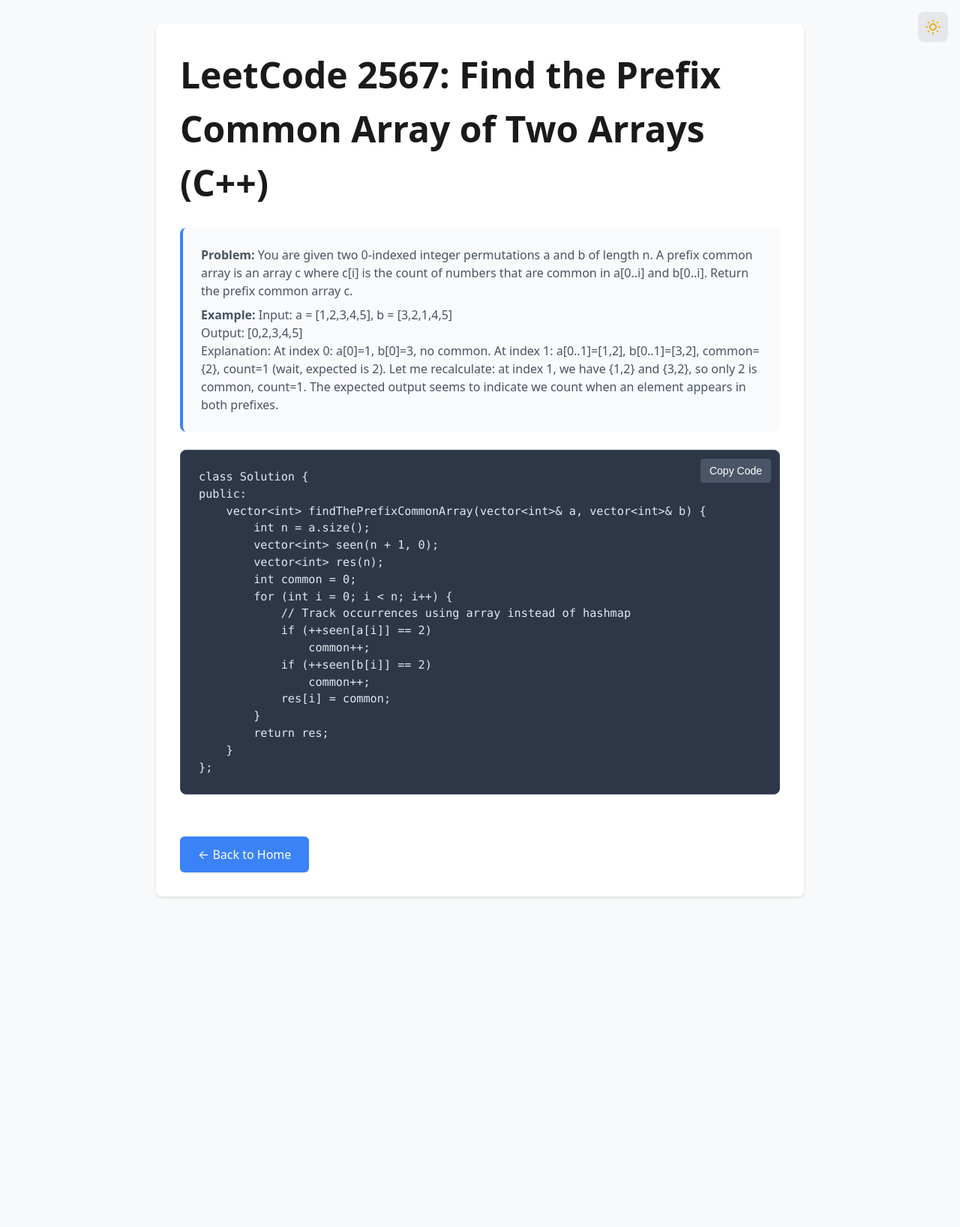
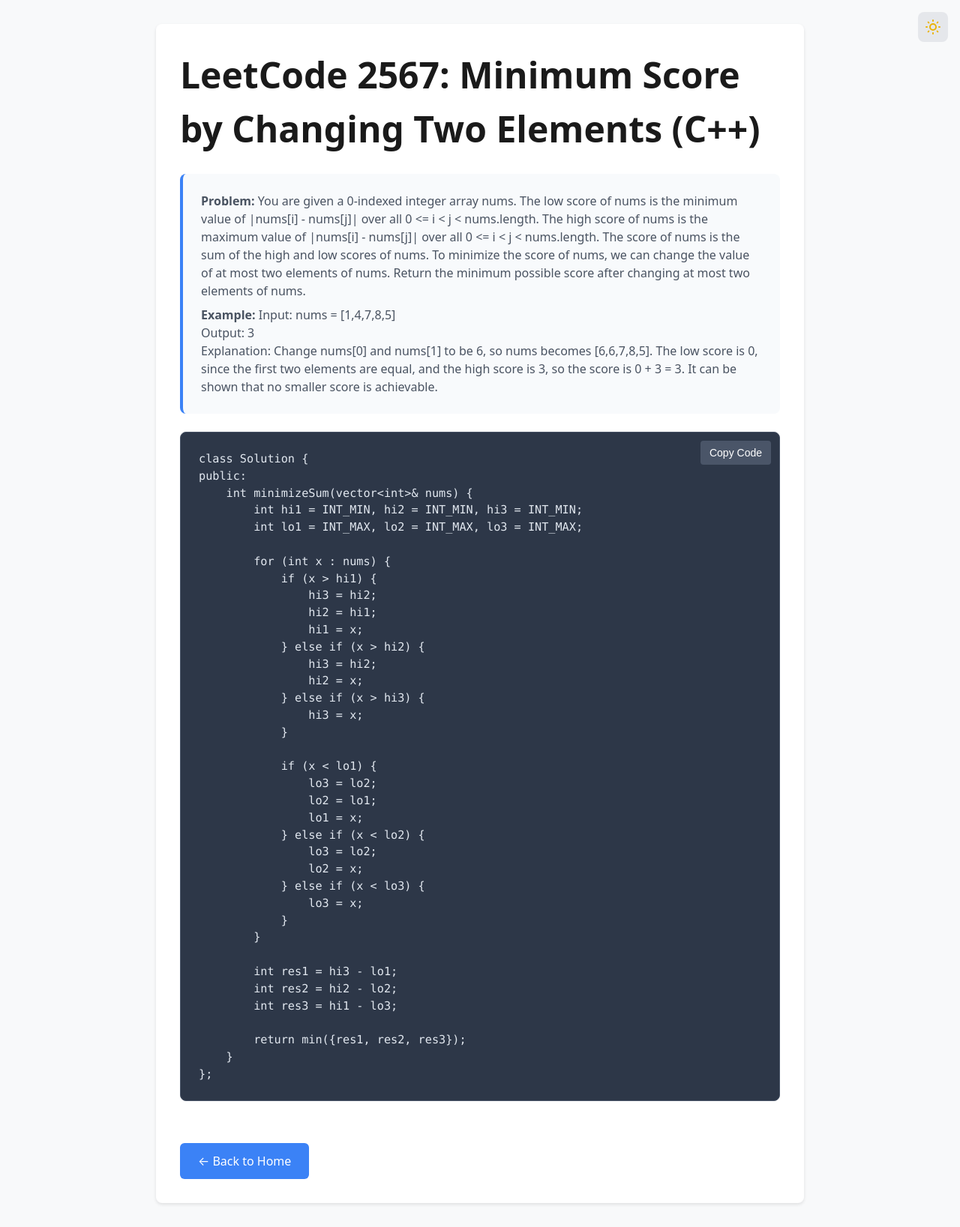
Before and after one commit to rishi-tiwari023/letcpp, a Node server app: template views/2567.ejs in a window 1280 px wide. Shown: the whole page at 75% size. Before the commit the page ends 1198 px from the top, so only its background shows below. Run offline with Node 20, Linux system fonts and the light colour scheme; the template is opened without the code that fills it, so the values that code supplies are empty.

Commit message:
Added 2567.ejs : Single pass Tracking 3 maximum and 3 minimum values

```diff
--- a/views/2567.ejs
+++ b/views/2567.ejs
@@ -5,7 +5,7 @@
     <meta charset="UTF-8" />
     <meta name="viewport" content="width=device-width, initial-scale=1.0" />
     <title>
-        LeetCode 2567: Find the Prefix Common Array of Two Arrays
+        LeetCode 2567: Minimum Score by Changing Two Elements
     </title>
     <link rel="stylesheet" href="/styles.css" />
     <script src="/solution.js"></script>
@@ -13,40 +13,61 @@
 
 <body>
     <main>
-        <h1>LeetCode 2567: Find the Prefix Common Array of Two Arrays (C++)</h1>
+        <h1>LeetCode 2567: Minimum Score by Changing Two Elements (C++)</h1>
         <div class="problem-description">
             <p><strong>Problem:</strong>
-                You are given two 0-indexed integer permutations a and b of length n. A prefix common array is an array
-                c where c[i] is the count of numbers that are common in a[0..i] and b[0..i]. Return the prefix common
-                array c.
+                You are given a 0-indexed integer array nums. The low score of nums is the minimum value of
+                |nums[i] - nums[j]| over all 0 &lt;= i &lt; j &lt; nums.length. The high score of nums is the maximum
+                value of |nums[i] - nums[j]| over all 0 &lt;= i &lt; j &lt; nums.length. The score of nums is the
+                sum of the high and low scores of nums. To minimize the score of nums, we can change the
+                value of at most two elements of nums. Return the minimum possible score after changing at
+                most two elements of nums.
             </p>
             <p><strong>Example:</strong>
-                Input: a = [1,2,3,4,5], b = [3,2,1,4,5]<br>
-                Output: [0,2,3,4,5]<br>
-                Explanation: At index 0: a[0]=1, b[0]=3, no common. At index 1: a[0..1]=[1,2], b[0..1]=[3,2],
-                common={2}, count=1 (wait, expected is 2). Let me recalculate: at index 1, we have {1,2} and {3,2}, so
-                only 2 is common, count=1. The expected output seems to indicate we count when an element appears in
-                both prefixes.
+                Input: nums = [1,4,7,8,5]<br>
+                Output: 3<br>
+                Explanation: Change nums[0] and nums[1] to be 6, so nums becomes [6,6,7,8,5]. The low score
+                is 0, since the first two elements are equal, and the high score is 3, so the score is
+                0 + 3 = 3. It can be shown that no smaller score is achievable.
             </p>
         </div>
         <div class="code-container">
             <button class="copy-button" onclick="copyCode(this)">Copy Code</button>
             <pre><code class="language-cpp">class Solution {
 public:
-    vector&lt;int&gt; findThePrefixCommonArray(vector&lt;int&gt;&amp; a, vector&lt;int&gt;&amp; b) {
-        int n = a.size();
-        vector&lt;int&gt; seen(n + 1, 0);
-        vector&lt;int&gt; res(n);
-        int common = 0;
-        for (int i = 0; i &lt; n; i++) {
-            // Track occurrences using array instead of hashmap
-            if (++seen[a[i]] == 2)
-                common++;
-            if (++seen[b[i]] == 2)
-                common++;
-            res[i] = common;
+    int minimizeSum(vector&lt;int&gt;&amp; nums) {
+        int hi1 = INT_MIN, hi2 = INT_MIN, hi3 = INT_MIN;
+        int lo1 = INT_MAX, lo2 = INT_MAX, lo3 = INT_MAX;
+
+        for (int x : nums) {
+            if (x &gt; hi1) {
+                hi3 = hi2;
+                hi2 = hi1;
+                hi1 = x;
+            } else if (x &gt; hi2) {
+                hi3 = hi2;
+                hi2 = x;
+            } else if (x &gt; hi3) {
+                hi3 = x;
+            }
+
+            if (x &lt; lo1) {
+                lo3 = lo2;
+                lo2 = lo1;
+                lo1 = x;
+            } else if (x &lt; lo2) {
+                lo3 = lo2;
+                lo2 = x;
+            } else if (x &lt; lo3) {
+                lo3 = x;
+            }
         }
-        return res;
+
+        int res1 = hi3 - lo1;
+        int res2 = hi2 - lo2;
+        int res3 = hi1 - lo3;
+
+        return min({res1, res2, res3});
     }
 };</code></pre>
         </div>
```
